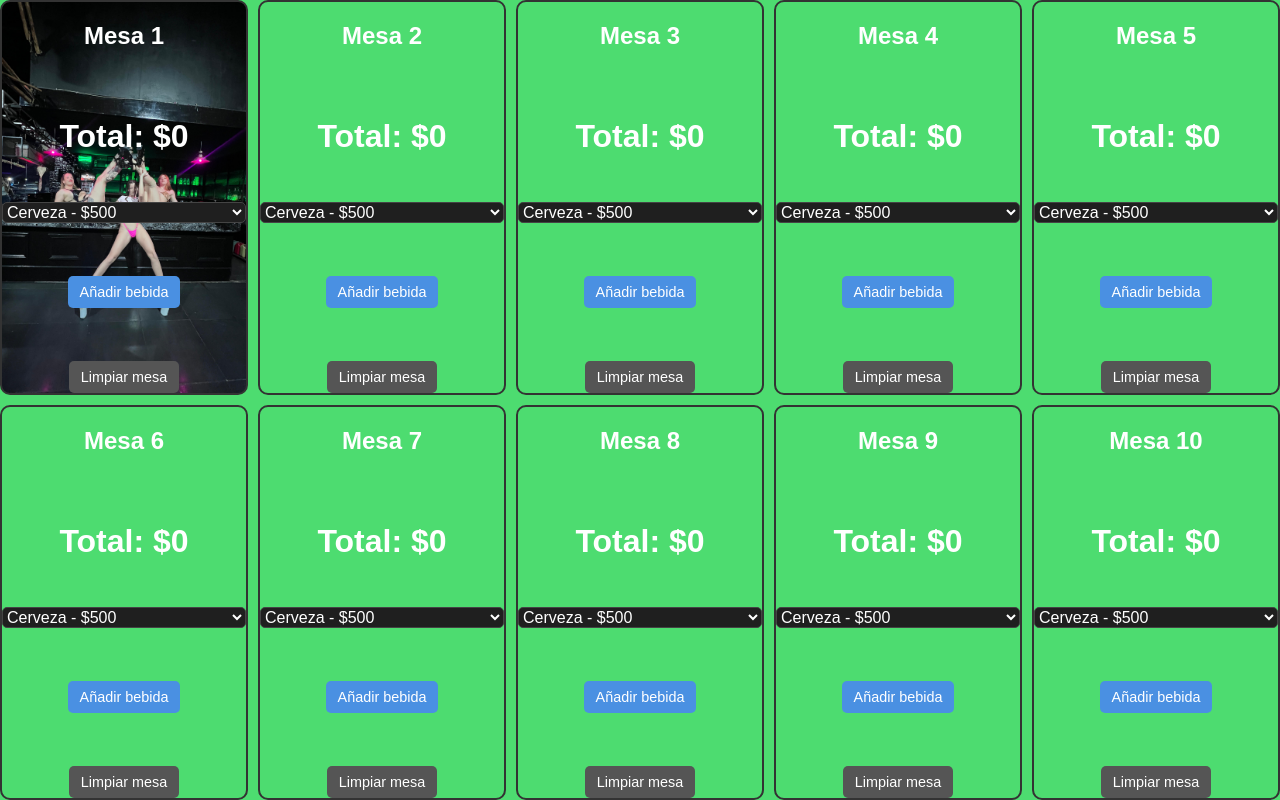
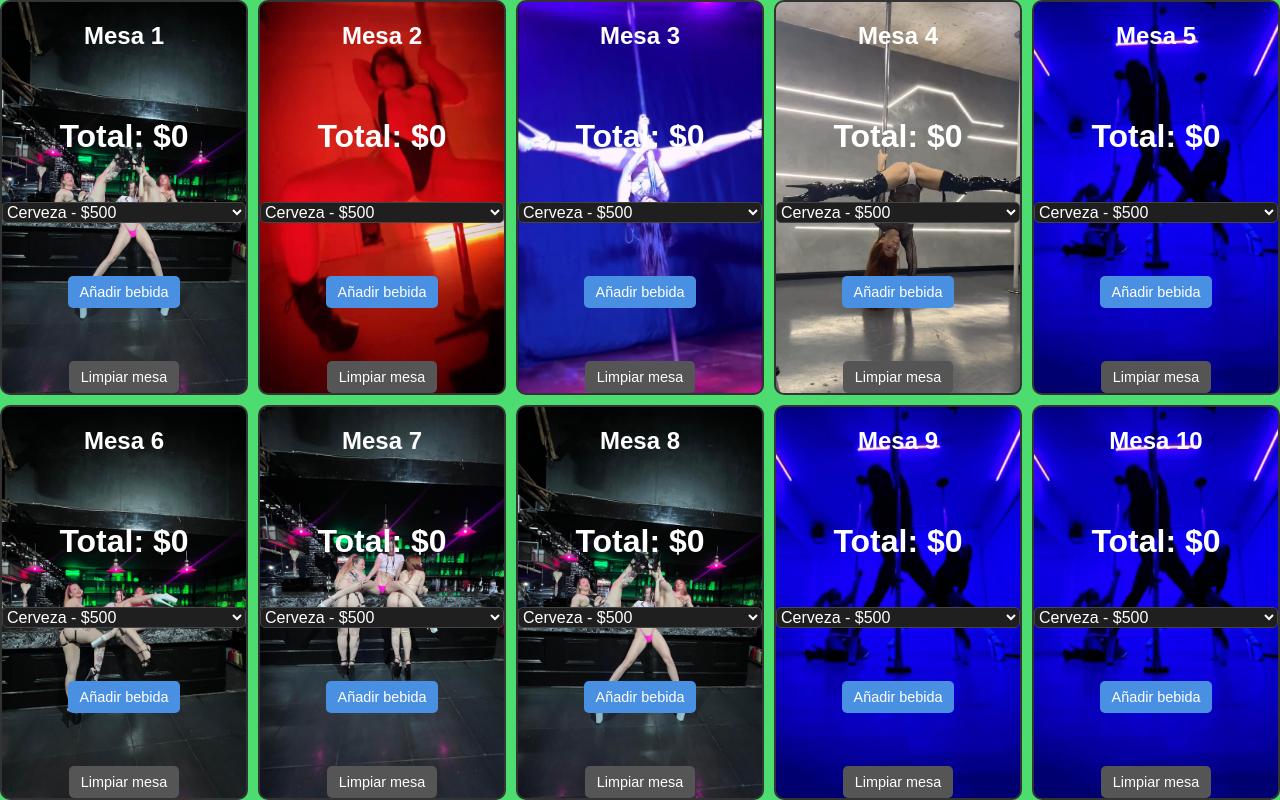
Before and after one commit to CarlosDanielBenitez/input-boliche, a plain HTML site: page index.html in a window 1280 px wide. Drawn offline with Linux system fonts and the light colour scheme.

Commit message:
third commit

```diff
--- a/styles.css
+++ b/styles.css
@@ -30,7 +30,7 @@ body {
 
 /* Estilo de cada mesa */
 .mesa {
-  /* background-image: url("./img/image-fondo.jpeg"); */
+
   background-repeat: no-repeat;
   background-position: center;
   background-size: cover;
@@ -46,6 +46,49 @@ body {
 .mesa:nth-child(1){
     background-image: url("./img/image-fondo-2.jpeg");
 }
+
+.mesa:nth-child(2){
+    background-image: url("./img/image-fondo-3.jpeg");
+}
+
+.mesa:nth-child(3){
+    background-image: url("./img/image-fondo-4.jpeg");
+}
+
+.mesa:nth-child(4){
+    background-image: url("./img/image-fondo-5.jpeg");
+}
+
+.mesa:nth-child(5){
+    background-image: url("./img/image-fondo-6.jpeg");
+}
+
+.mesa:nth-child(6){
+    background-image: url("./img/image-fondo-7.jpeg");
+}
+
+.mesa:nth-child(7){
+    background-image: url("./img/image-fondo-8.jpeg");
+}
+
+
+.mesa:nth-child(8){
+    background-image: url("./img/image-fondo-2.jpeg");
+}
+
+.mesa:nth-child(9){
+    background-image: url("./img/image-fondo-1.jpeg");
+}
+
+.mesa:nth-child(9){
+    background-image: url("./img/image-fondo-6.jpeg");
+}
+
+
+.mesa:nth-child(10){
+    background-image: url("./img/image-fondo-6.jpeg");
+}
+
 
 /* Estilo de la mesa destacada */
 .mesa-destacada {
```
Also changed, not shown: img/image-fondo-3.jpeg (added), img/image-fondo-4.jpeg (added), img/image-fondo-5.jpeg (added), img/image-fondo-6.jpeg (added), img/image-fondo-7.jpeg (added), img/image-fondo-8.jpeg (added).
